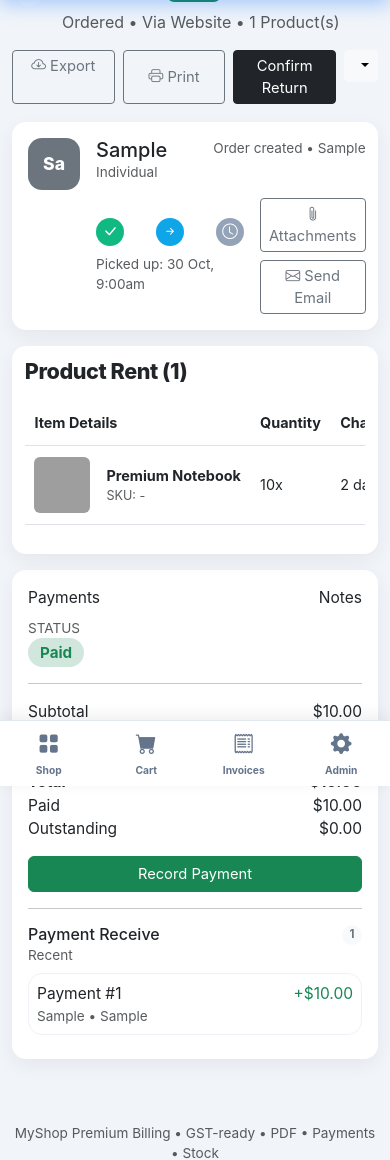
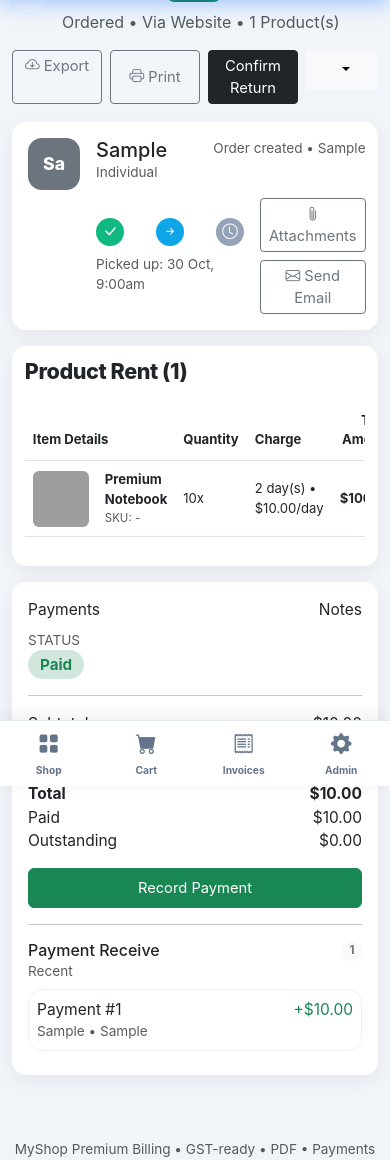
Before and after one commit to MauryaQbit/python-base-billing-system, a Flask app: page /order/1 in a window 390 px wide. Shown: the part 58-1218 px from the top of the page. Run offline with Flask 2, Linux system fonts and the light colour scheme; data comes from the database, SQL or seed files in the repository; tables that the repository leaves empty hold one stand-in row (values such as "Sample post"); grey boxes are pictures that could not be loaded.

Commit message:
fix(ui): consolidate breakpoints, remove forced nowrap, add touch targets

```diff
--- a/static/css/style.css
+++ b/static/css/style.css
@@ -216,6 +216,9 @@
 	.sticky-sidebar { position: static; }
 	.detail-img { height: 320px; }
 	.order-title { font-size: 1.5rem; }
+	.payments-card { min-height: auto; }
+	.table > :not(caption) > * > * { padding: .7rem .6rem; }
+	.table thead th, .table tbody td { font-size: .9rem; }
 }
 
 @media (max-width: 767.98px) {
@@ -232,17 +235,20 @@
 	.order-header { flex-wrap: wrap; }
 	.order-actions { width: 100%; }
 	.order-actions .btn { flex: 1; min-width: 0; }
+	.order-actions .dropdown { flex: 1; }
+	.order-actions .dropdown .btn { width: 100%; }
 	.timeline .step { width: 28px; height: 28px; }
-	.payments-card { min-height: auto; }
 	.cart-thumb { width: 44px; height: 44px; }
-	table thead th, table tbody td { padding: .6rem .5rem; font-size: .9rem; white-space: nowrap; }
 	.table > :not(caption) > * > * { padding: .6rem .5rem; }
+	.table thead th, .table tbody td { font-size: .88rem; }
+	.table td .fw-bold, .table td .small { white-space: normal; }
 	.card-body { padding: 1rem; }
-}
 
-@media (max-width: 991.98px) {
-	.table > :not(caption) > * > * { padding: .7rem .6rem; }
-	.table thead th, .table tbody td { font-size: .9rem; }
+	/* comfortable touch targets */
+	.btn { min-height: 40px; }
+	.form-control, .form-select { min-height: 42px; }
+	.input-group > .form-control { min-width: 0; }
+	.input-group .btn { flex-shrink: 0; }
 }
 
 @media (max-width: 575.98px) {
@@ -261,4 +267,5 @@
 @media (max-width: 400px) {
 	.product-img { height: 110px; }
 	.product-card .card-body .small.text-muted { display: none; }
+	.table thead th, .table tbody td { font-size: .82rem; }
 }
```
